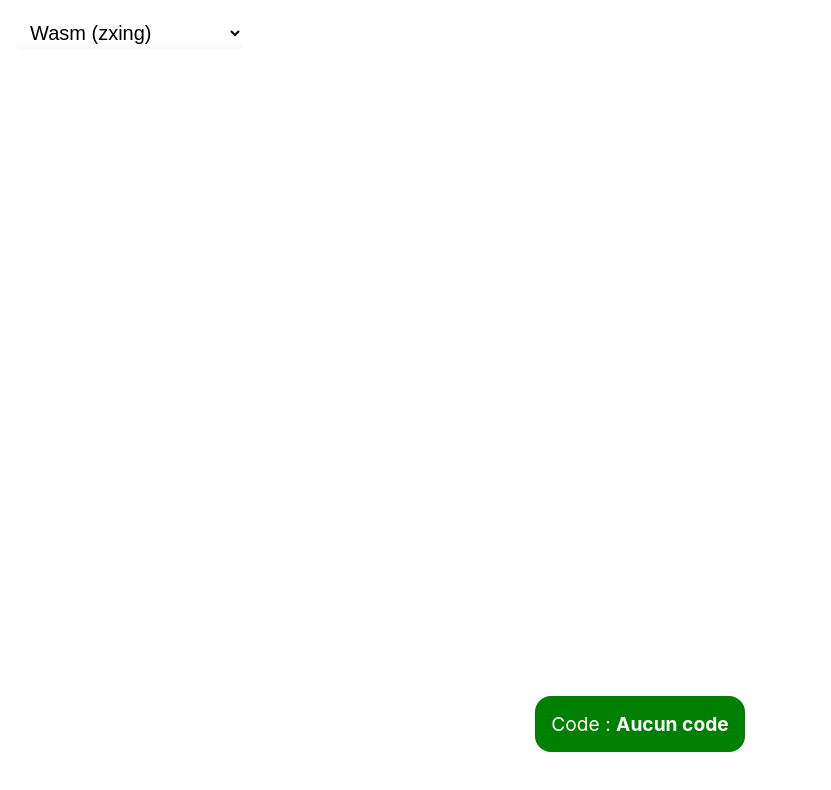
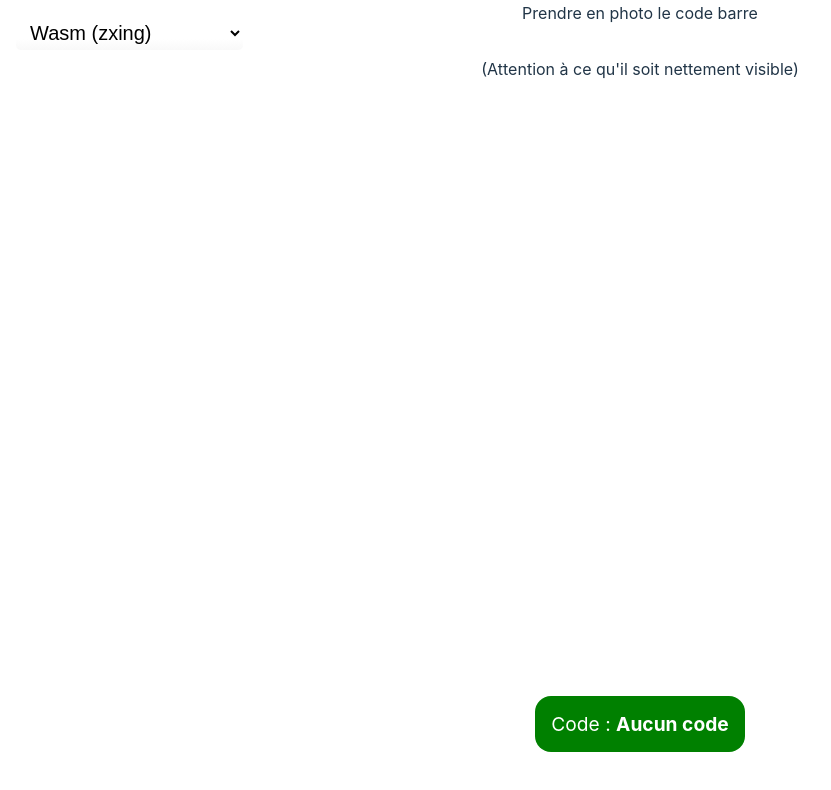
Before and after one commit to ngbamaw/barcode-scanner-comparaison, a React (Vite) app: page / in a window 1280 px wide. Shown: the top 790 px of the page, without its empty margins (0-831 px from the left). Built offline with nearby package versions, Linux system fonts and the light colour scheme; no server answers.

Commit message:
replace memo by hiding with class css

```diff
--- a/src/components/scanner/index.tsx
+++ b/src/components/scanner/index.tsx
@@ -8,7 +8,6 @@ import React, {
 } from "react";
 import classNames from "classnames";
 import { CSSTransition } from "react-transition-group";
-import { Icon } from "@iconify/react";
 
 import useScanner from "../../hooks/useScanner";
 import PhotoPicker from "../PhotoPicker";
@@ -45,6 +44,7 @@ const Scanner: React.FC<IProps> = ({
     isSupported,
     disable,
     enable,
+    error,
   } = useScanner("reader");
   const [detected, setDetected] = useState<boolean>(false);
   const [currentCode, setCurrentCode] = useState<string | null>(null);
@@ -53,7 +53,6 @@ const Scanner: React.FC<IProps> = ({
   const [isReady, _, wait] = useTimeout(3 * 1000, false);
 
   const highlight = useRef<HTMLDivElement>(null);
-  const detectedStatus = useRef<HTMLDivElement>(null);
   const DURATION = 300;
 
   useEffect(() => {
@@ -98,6 +97,10 @@ const Scanner: React.FC<IProps> = ({
   );
 
   useEffect(() => {
+    if (error) console.error(error);
+  }, [error]);
+
+  useEffect(() => {
     if (code) {
       clearTimeout(timeout);
       setDetected(true);
@@ -119,13 +122,22 @@ const Scanner: React.FC<IProps> = ({
     [cameraAvailable, currentFile]
   );
 
-  const content = useMemo(() => {
-    if (!cameraAvailable || !enableCamera) {
-      return <PhotoPicker onChange={onChangePhoto} file={file} />;
-    }
-
-    return (
-      <div id={"reader"} className={styles.scanner} style={{ width, height }}>
+  return (
+    <>
+      <PhotoPicker
+        className={classNames({
+          [styles.hide]: cameraAvailable && enableCamera,
+        })}
+        onChange={onChangePhoto}
+        file={file}
+      />
+      <div
+        id={"reader"}
+        className={classNames(styles.scanner, {
+          [styles.hide]: !cameraAvailable || !enableCamera,
+        })}
+        style={{ width, height }}
+      >
         {/* <span
           ref={detectedStatus}
           className={classNames(styles.detectionStatus, {
@@ -137,12 +149,6 @@ const Scanner: React.FC<IProps> = ({
         </span> */}
         <img id={"preview"} className={styles.preview} />
       </div>
-    );
-  }, [cameraAvailable, width, height, code, detected, onChangePhoto, file]);
-
-  return (
-    <>
-      {content}
       {displayCode && (
         <p className={styles.code}>
           Code : <b>{currentCode || "Aucun code"}</b>
```
